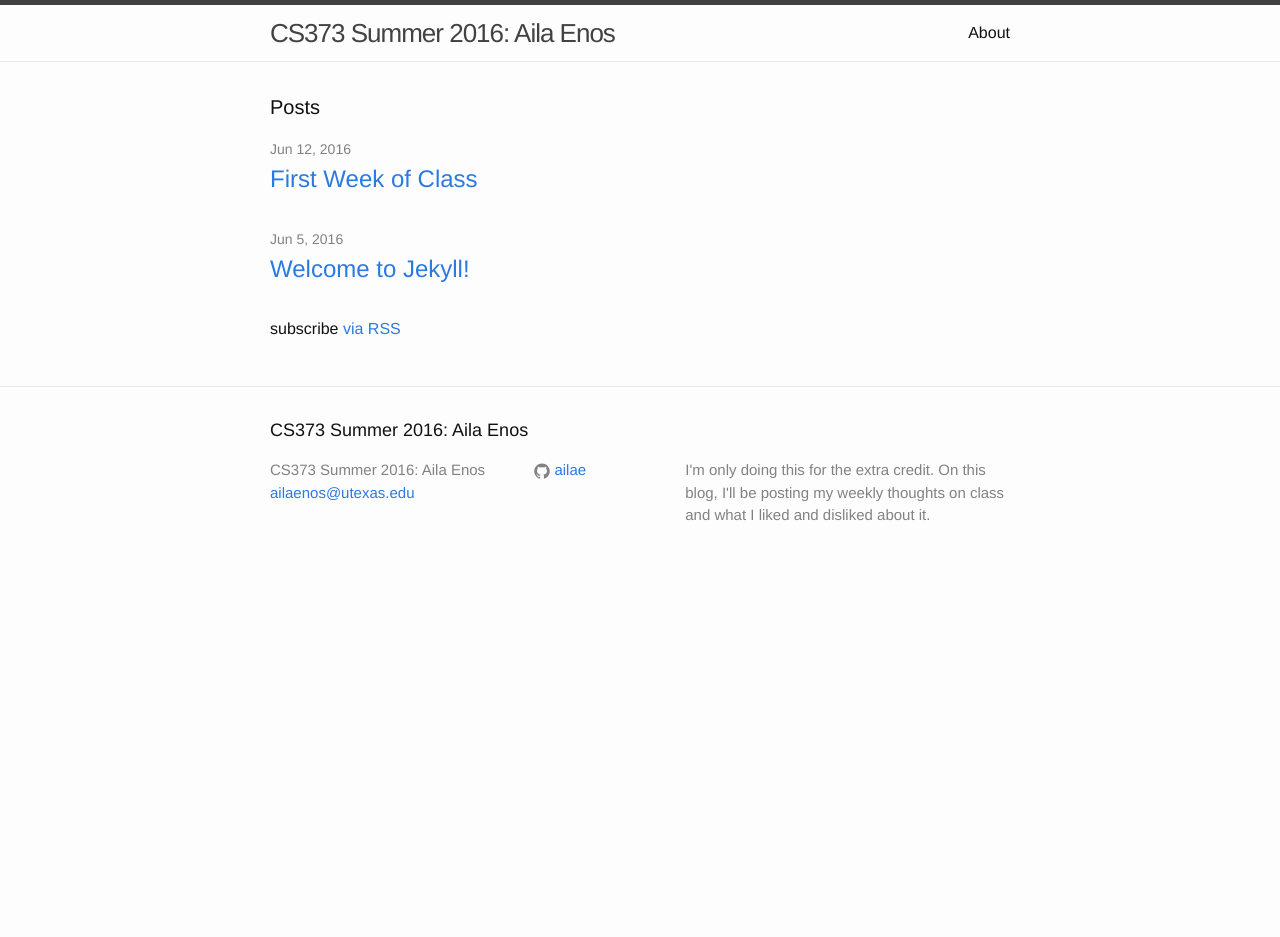
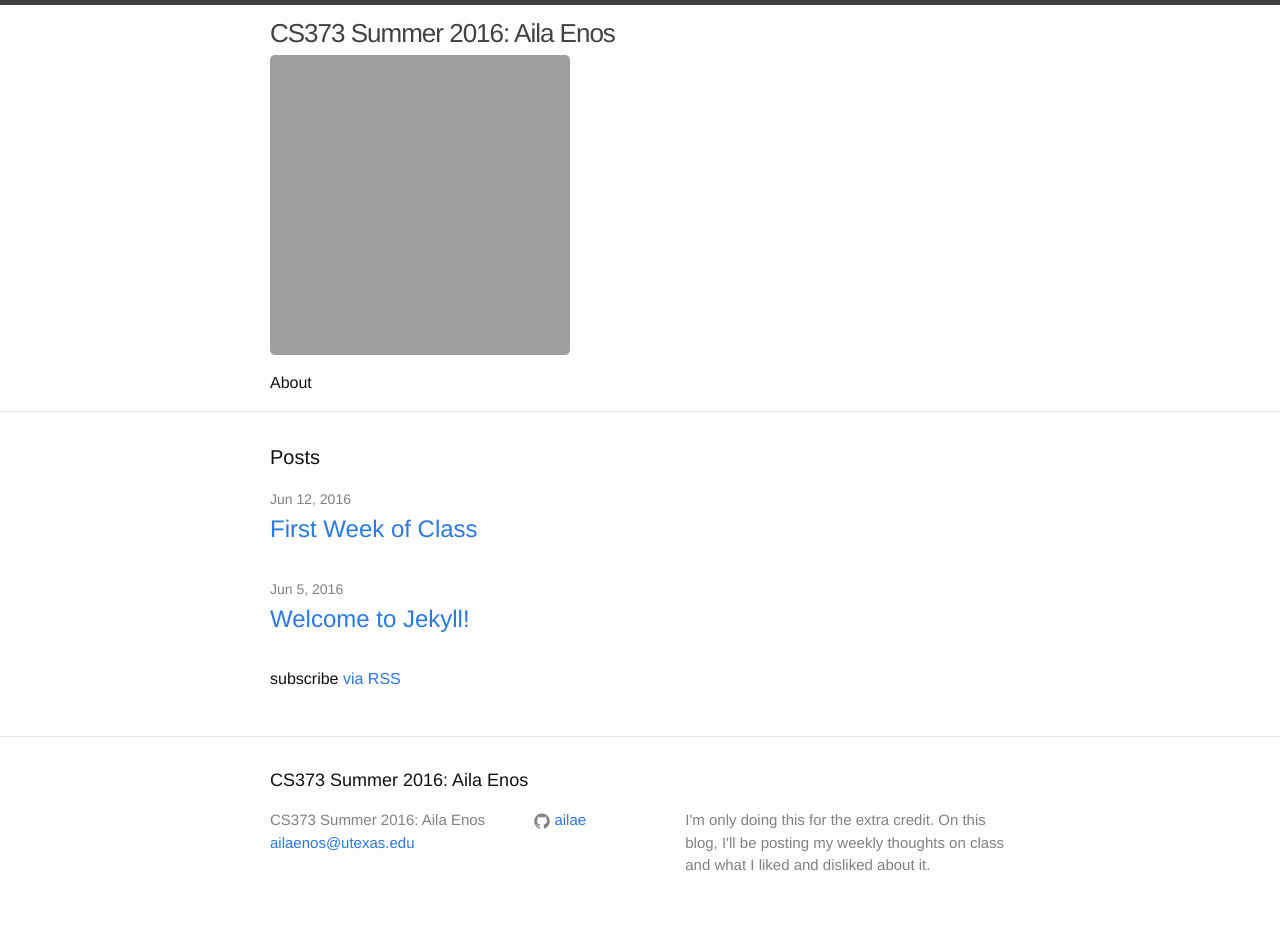
Before and after one commit to ailae/SWEblog, a Jekyll site: the page built from index.html, in a window 1280 px wide. Built offline with Jekyll 4.4.1, drawn with Linux system fonts in a browser that asks for light colours; before the commit the page ends 900 px from its top, so only the background shows below that.

Commit message:
THE PICTURE WORKS

```diff
--- a/_includes/header.html
+++ b/_includes/header.html
@@ -3,6 +3,8 @@
   <div class="wrapper">
 
     <a class="site-title" href="{{ site.baseurl }}/">{{ site.title }}</a>
+
+<a href="{{ site.baseurl }}/" class="site-avatar"><img src="{{ site.avatar }}" /></a>
 
     <nav class="site-nav">
       <a href="#" class="menu-icon">
--- a/_sass/_layout.scss
+++ b/_sass/_layout.scss
@@ -15,8 +15,7 @@
     font-weight: 300;
     line-height: 56px;
     letter-spacing: -1px;
-    margin-bottom: 0;
-    float: left;
+    position: absolute;
 
     &,
     &:visited {
@@ -24,8 +23,18 @@
     }
 }
 
+.site-avatar {
+  position: relative;
+
+  img {
+    width: 300px;
+    margin-top: 50px;
+    height: 300px;
+    border-radius: 5px;
+  }
+}
+
 .site-nav {
-    float: right;
     line-height: 56px;
 
     .menu-icon {
```
